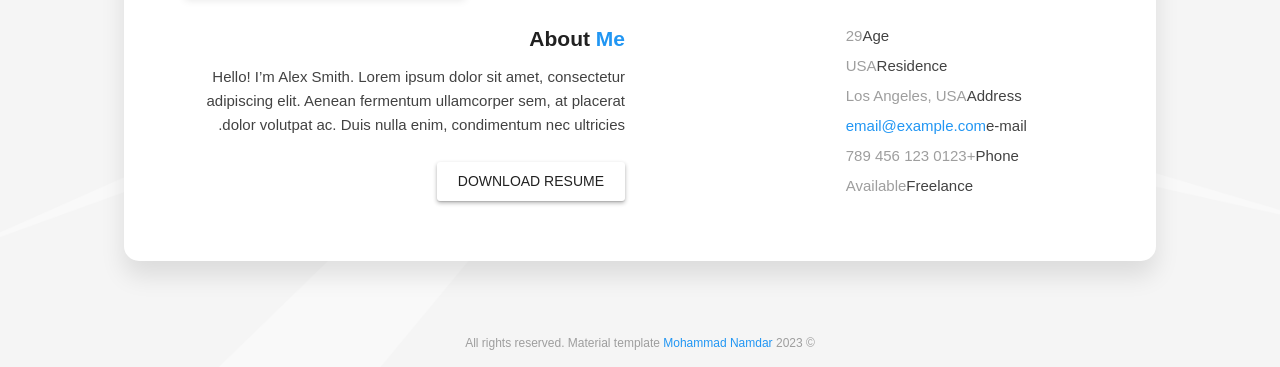
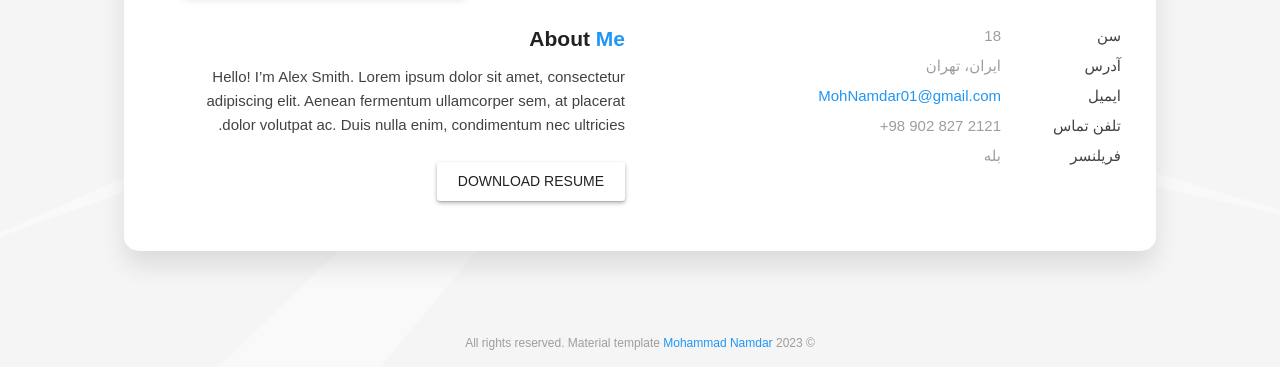
Before and after one commit to mohwork/resume-webpage, a plain HTML site: page index.html in a window 1280 px wide. Shown: the part 433-800 px from the top of the page. Drawn offline with Linux system fonts and the light colour scheme; some packages are replaced by stand-ins of ours; a small style sheet from the web is missing.

Commit message:
info list translated to persian and fix the rtl writing

```diff
--- a/css/main.css
+++ b/css/main.css
@@ -947,7 +947,7 @@ body > footer .copyrights {
 
 .info-list li {
   margin: 6px 0;
-  text-align: left;
+  text-align: right;
 }
 
 .info-list li .title {
--- a/index.html
+++ b/index.html
@@ -139,16 +139,13 @@
                       </div>
                     </div>
 
-                    <div class="col-sm-6 col-md-6 col-lg-6">
                       <ul class="info-list">
-                        <li><span class="title">Age</span><span class="value">29</span></li>
-                        <li><span class="title">Residence</span><span class="value">USA</span></li>
-                        <li><span class="title">Address</span><span class="value">Los Angeles, USA</span></li>
-                        <li><span class="title">e-mail</span><span class="value"><a href="mailto:email@example.com">email@example.com</a></span></li>
-                        <li><span class="title">Phone</span><span class="value">+0123 123 456 789</span></li>
-                        <li><span class="title">Freelance</span><span class="value available">Available</span></li>
+                        <li><span class="title">سن</span><span class="value">18</span></li>
+                        <li><span class="title">آدرس</span><span class="value">ایران، تهران</span></li>
+                        <li><span class="title">ایمیل</span><span class="value"><a href="mailto:MohNamdar01@gmail.com">MohNamdar01@gmail.com</a></span></li>
+                        <li><span class="title">تلفن تماس</span><span class="value" dir="ltr">+98 902 827 2121</span></li>
+                        <li><span class="title">فریلنسر</span><span class="value available">بله</span></li>
                       </ul>
-                    </div>
 
                   </div>
                 </div>
```
